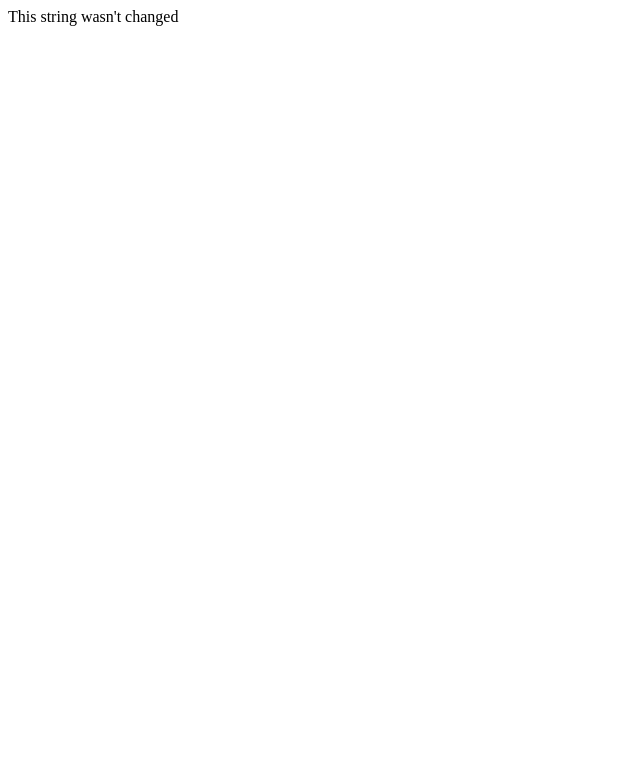
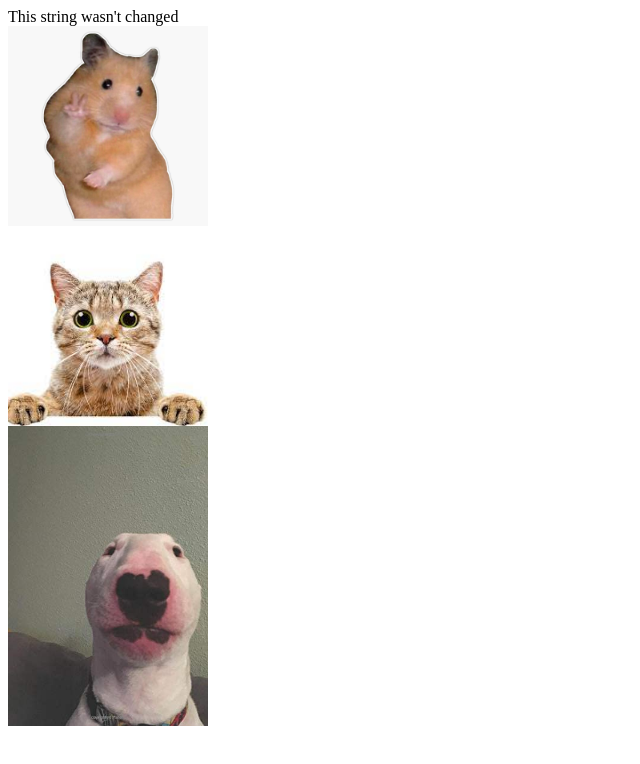
Before and after one commit to jelupre/MPL_ILMI, a plain HTML site: page index.html in a window 1280 px wide. Shown: the whole page, without its empty margins (0-640 px from the left). Drawn offline with Linux system fonts and the light colour scheme.

Commit message:
added images in 'index.html'

```diff
--- a/index.html
+++ b/index.html
@@ -4,5 +4,12 @@
 </head>
 <body>
 This string wasn't changed
+<br>
+<img src="mouse.jpg" width="200">
+<br>
+<img src="cat.jpg" width="200">
+<br>
+<img src="dog.jpg" width="200">
+<br>
 </body>
 </html>
```
Also changed, not shown: cat.jpg (added), dog.jpg (added), mouse.jpg (added).
